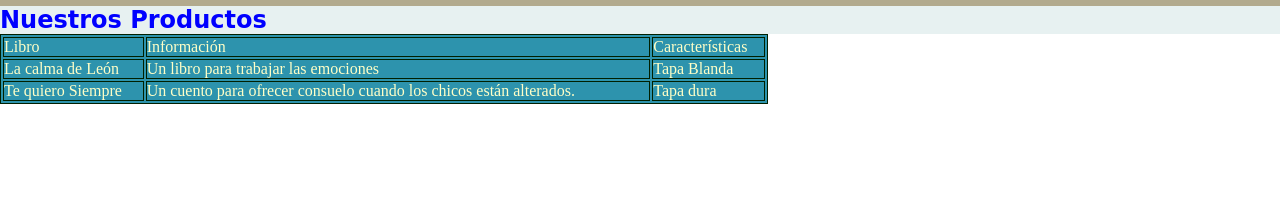
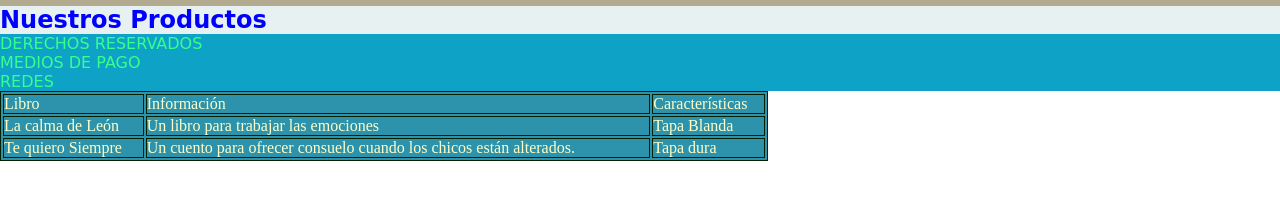
Before and after one commit to Eugenia712/Bambu_Navarro, a plain HTML site: page Nuestro_Catalogo.html in a window 1280 px wide. Shown: the part 181-380 px from the top of the page. Drawn offline with Linux system fonts and the light colour scheme; a web font is replaced by a local one.

Commit message:
Footer_ agregue el footer a todas las paginas

```diff
--- a/Nuestro_Catalogo.html
+++ b/Nuestro_Catalogo.html
@@ -35,6 +35,7 @@
     </NAV>
     <div>
     <h2>Nuestros Productos</h2>
+    <div>
     <table border="1" cellpaddin ="0" bordercolor="002000" width="60%">
         <tr> <!--inicio de la fila-->
             <td>Libro</td>
@@ -52,5 +53,11 @@
             <td>Tapa dura</td>
         </tr><!--fin de la fila-->
     </div>
+
+    <footer>
+        <P>DERECHOS RESERVADOS</P>
+         <P>MEDIOS DE PAGO</P>
+         <P>REDES</P>
+     </footer>
 </body>
 </html>
--- a/css/estilos.css
+++ b/css/estilos.css
@@ -208,7 +208,7 @@ table{color: #FFFFC7;background-color: #2D93AD;}
     height: 25rem;
     width: 25rem;
     grid-template-columns: auto auto auto auto auto;
-    grid-template-rows: auto auto auto ;
+    grid-template-rows: auto auto auto;
     justify-content: space-between;
     align-content: flex-start;
 }
```
Also changed, not shown: Combos_regalos.html (+5 -1 lines), Contactos.html (+5 -0 lines), Juegos_Didacticos.html (+5 -1 lines), Novedades.html (+6 -0 lines), Quienes_somos.html (+7 -0 lines).
